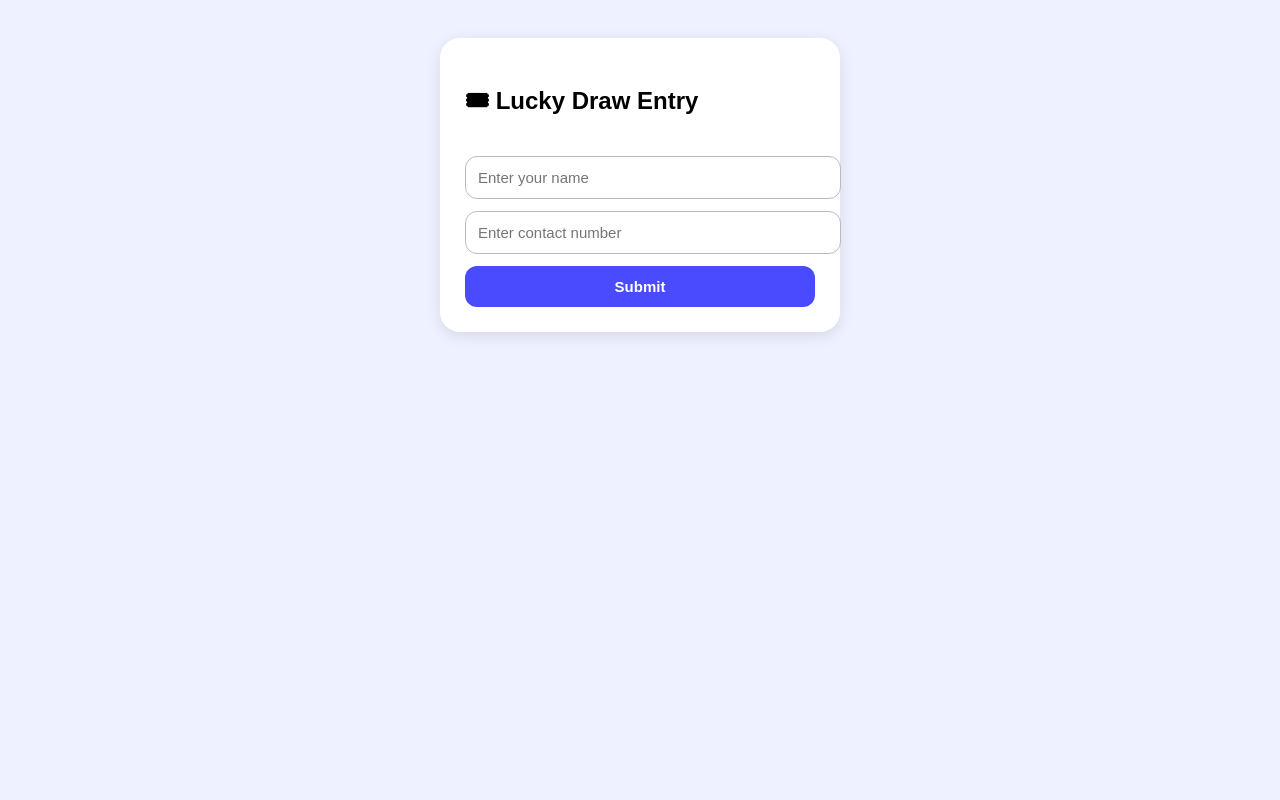
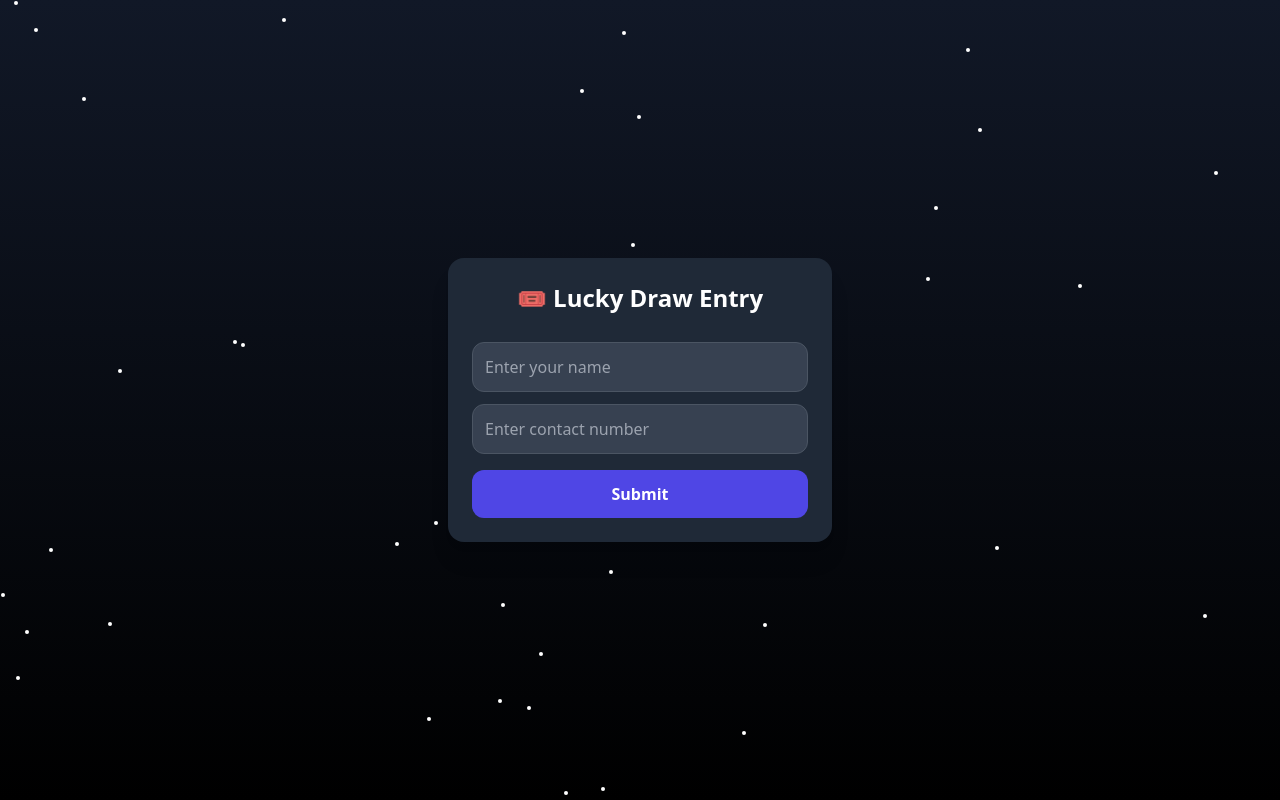
Before and after one commit to prince19112003/Lucky-Draw-User-Panel, a plain HTML site: page index.html in a window 1280 px wide. Drawn offline with nearby package versions, Linux system fonts and the light colour scheme.

Commit message:
Update index.html

```diff
--- a/index.html
+++ b/index.html
@@ -1,104 +1,105 @@
 <!DOCTYPE html>
-<html>
+<html lang="en" class="dark">
 
 <head>
+    <meta charset="UTF-8" />
+    <meta name="viewport" content="width=device-width, initial-scale=1.0" />
     <title>Lucky Draw</title>
+
+    <script src="https://cdn.tailwindcss.com"></script>
+    <script>
+        tailwind.config = {
+            darkMode: 'class',
+            theme: {
+                extend: {
+                    keyframes: {
+                        drift: {
+                            '0%': { transform: 'translateY(0) translateX(0)', opacity: 1 },
+                            '100%': { transform: 'translateY(-120vh) translateX(40vw)', opacity: 0 }
+                        }
+                    },
+                    animation: {
+                        drift: 'drift 10s linear infinite'
+                    }
+                }
+            }
+        }
+    </script>
+
     <style>
-        body {
-            font-family: Poppins, sans-serif;
-            background: #eef1ff;
-            display: flex;
-            justify-content: center;
-            padding: 30px;
+        .star {
+            width: 4px;
+            height: 4px;
+            background: white;
+            border-radius: 50%;
+            position: absolute;
+            animation: blink 1.5s infinite alternate;
         }
 
-        .container {
-            background: white;
-            padding: 25px;
-            width: 350px;
-            border-radius: 20px;
-            box-shadow: 0 4px 15px rgba(0, 0, 0, 0.1);
-        }
+        @keyframes blink {
+            0% {
+                opacity: 0.2;
+            }
 
-        input,
-        button {
-            width: 100%;
-            margin-top: 12px;
-            padding: 12px;
-            border-radius: 12px;
-            border: 1px solid #bbb;
-            font-size: 15px;
-        }
-
-        button {
-            background: #4a4aff;
-            color: white;
-            border: none;
-            font-weight: bold;
-        }
-
-        button:hover {
-            background: #3333ee;
-        }
-
-        #ticket {
-            display: none;
-            background: linear-gradient(135deg, #4a4aff, #6f6fff);
-            color: white;
-            padding: 20px;
-            margin-top: 25px;
-            border-radius: 18px;
-            text-align: center;
-            box-shadow: 0 4px 10px rgba(0, 0, 0, 0.2);
-        }
-
-        .pdf-btn {
-            background: #ffcd00;
-            color: black;
-            font-weight: bold;
-            margin-top: 12px;
+            100% {
+                opacity: 1;
+            }
         }
     </style>
 </head>
 
-<body>
+<body
+    class="min-h-screen flex justify-center items-center p-6 bg-gradient-to-b from-gray-900 to-black text-white relative overflow-hidden">
 
-    <div class="container">
-        <h2>🎟 Lucky Draw Entry</h2>
+    <!-- Floating Stars -->
+    <script>
+        for (let i = 0; i < 40; i++) {
+            const s = document.createElement('div');
+            s.classList.add('star');
+            s.style.left = Math.random() * 100 + 'vw';
+            s.style.top = Math.random() * 100 + 'vh';
+            s.style.animation = `drift ${8 + Math.random() * 12}s linear infinite`;
+            document.body.appendChild(s);
+        }
+    </script>
 
-        <input id="name" type="text" placeholder="Enter your name">
-        <input id="phone" type="text" placeholder="Enter contact number">
-        <button onclick="submitForm()">Submit</button>
+    <div class="bg-white dark:bg-gray-800 text-black dark:text-white w-96 p-6 rounded-2xl shadow-xl relative z-10">
+        <h2 class="text-2xl font-bold mb-4 text-center">🎟 Lucky Draw Entry</h2>
 
-        <div id="ticket">
-            <h3>Your Ticket</h3>
-            <p id="t-name"></p>
-            <p id="t-number" style="font-size: 22px; font-weight: bold;"></p>
-            <button class="pdf-btn" onclick="downloadPDF()">Download Ticket PDF</button>
+        <input id="name" type="text" placeholder="Enter your name"
+            class="w-full mt-3 p-3 rounded-xl border border-gray-300 dark:border-gray-600 bg-gray-100 dark:bg-gray-700" />
+
+        <input id="phone" type="text" placeholder="Enter contact number"
+            class="w-full mt-3 p-3 rounded-xl border border-gray-300 dark:border-gray-600 bg-gray-100 dark:bg-gray-700" />
+
+        <button onclick="submitForm()"
+            class="w-full mt-4 p-3 rounded-xl bg-indigo-600 hover:bg-indigo-700 text-white font-semibold">Submit</button>
+
+        <div id="ticket"
+            class="hidden bg-gradient-to-r from-indigo-600 to-indigo-400 text-white p-5 mt-6 rounded-xl text-center shadow-lg">
+            <h3 class="text-xl font-semibold">Your Ticket</h3>
+            <p id="t-name" class="mt-2 text-lg"></p>
+            <p id="t-number" class="text-2xl font-bold mt-1"></p>
+            <button onclick="downloadPDF()"
+                class="w-full mt-4 p-3 bg-yellow-400 text-black font-bold rounded-xl">Download Ticket PDF</button>
         </div>
     </div>
 
     <script src="https://cdnjs.cloudflare.com/ajax/libs/jspdf/2.5.1/jspdf.umd.min.js"></script>
 
     <script>
-
-        const API_URL = "https://script.google.com/macros/s/AKfycbxxNRyrrifFBefdV5InYotCFk2FMXP1umYnkMSqjr3OWqLEiEcKFIVw7o7_ESS0--sM6w/execL"; // ← paste your Google Script URL
+        const API_URL = "https://script.google.com/macros/s/AKfycbxxNRyrrifFBefdV5InYotCFk2FMXP1umYnkMSqjr3OWqLEiEcKFIVw7o7_ESS0--sM6w/execL";
 
         let lastTicket = "", lastName = "";
 
         async function submitForm() {
-
             let name = document.getElementById("name").value.trim();
             let phone = document.getElementById("phone").value.trim();
 
-            if (!name || !phone) {
-                alert("Please fill all fields!");
-                return;
-            }
+            if (!name || !phone) return alert("Please fill all fields!");
 
             let ticket = "TKT-" + Math.floor(100000 + Math.random() * 900000);
 
-            // Send to Google Sheet
             let res = await fetch(API_URL, {
                 method: "POST",
                 body: JSON.stringify({ name, phone, ticket }),
@@ -107,19 +108,15 @@
 
             let data = await res.json();
 
-            if (data.status === "duplicate") {
-                alert("❌ Already Registered!");
-                return;
-            }
+            if (data.status === "duplicate") return alert("❌ Already Registered!");
 
-            // Success → Show Ticket
             lastTicket = ticket;
             lastName = name;
 
             document.getElementById("t-name").innerText = "Name: " + name;
             document.getElementById("t-number").innerText = "Ticket No: " + ticket;
 
-            document.getElementById("ticket").style.display = "block";
+            document.getElementById("ticket").classList.remove("hidden");
 
             document.getElementById("name").value = "";
             document.getElementById("phone").value = "";
@@ -146,7 +143,6 @@
 
             pdf.save(lastTicket + ".pdf");
         }
-
     </script>
 
 </body>
```
